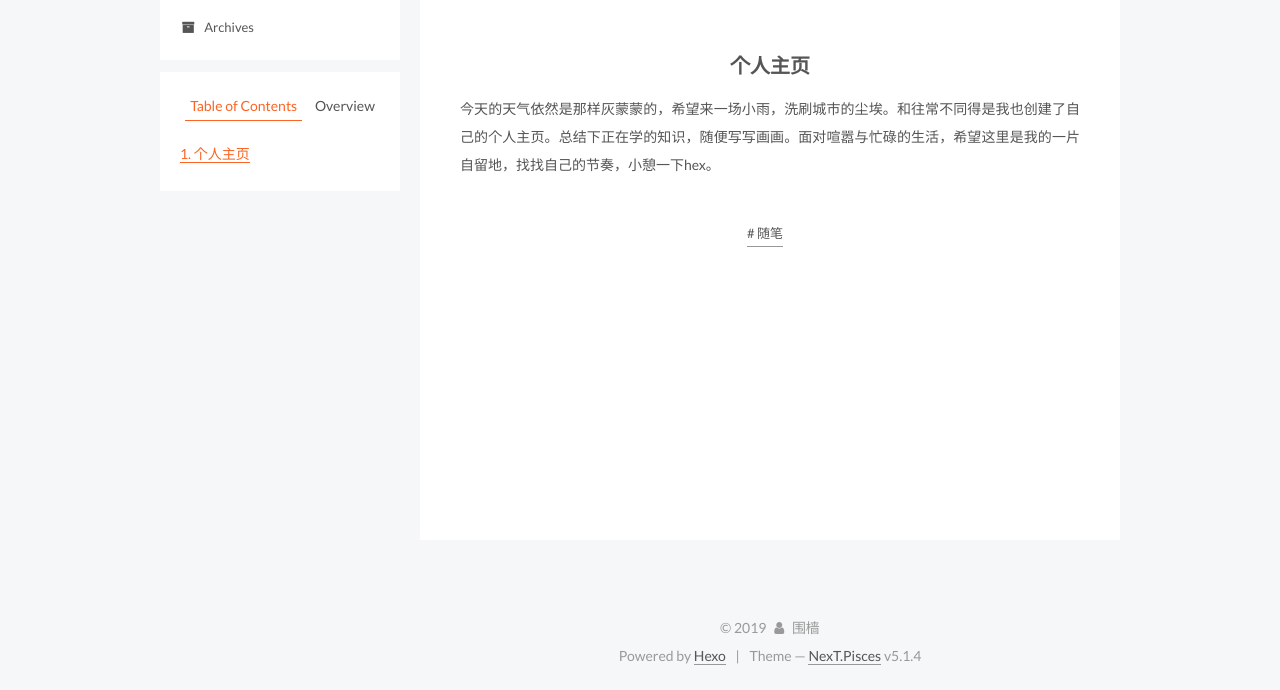
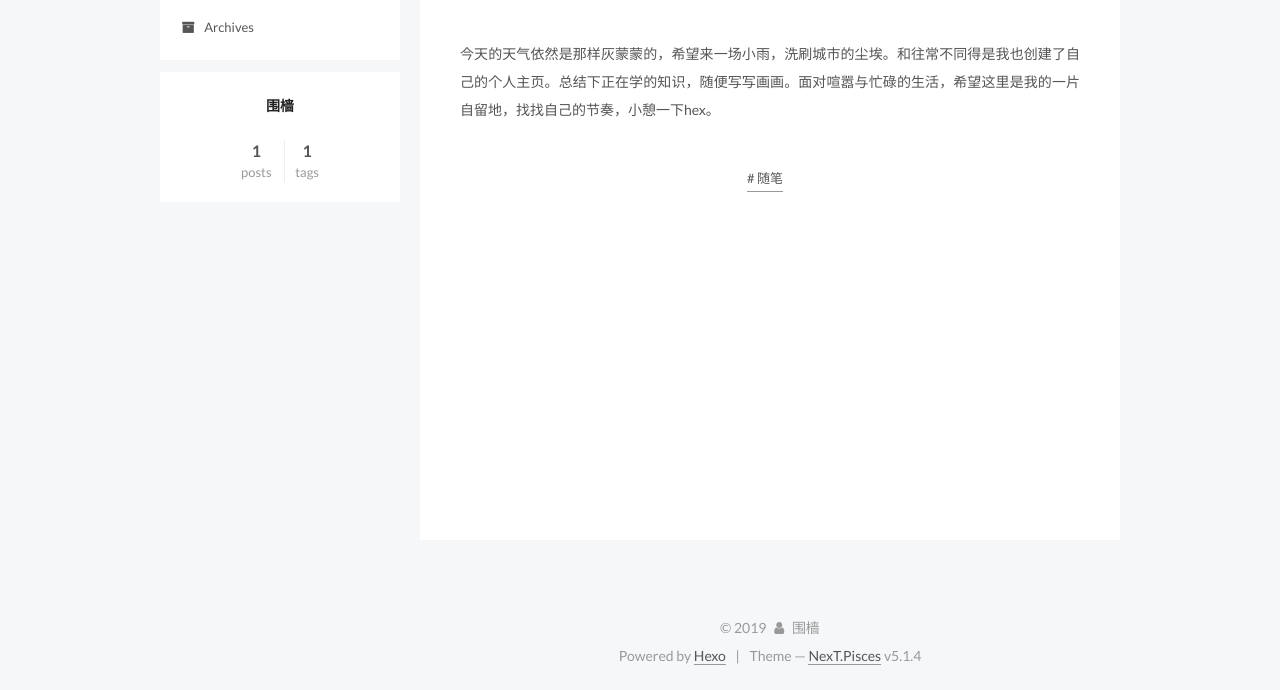
Before and after one commit to weiqiang-w/blog, a plain HTML site: page 2019/07/18/1/index.html in a window 1280 px wide. Shown: the part 163-853 px from the top of the page. Drawn offline with Linux system fonts and the light colour scheme.

Commit message:
Site updated: 2019-07-30 20:47:23

```diff
--- a/2019/07/18/1/index.html
+++ b/2019/07/18/1/index.html
@@ -105,18 +105,18 @@
 
 
 
-<meta name="description" content="个人主页今天的天气依然是那样灰蒙蒙的，希望来一场小雨，洗刷城市的尘埃。和往常不同得是我也创建了自己的个人主页。总结下正在学的知识，随便写写画画。面对喧嚣与忙碌的生活，希望这里是我的一片自留地，找找自己的节奏，小憩一下hex。">
+<meta name="description" content="今天的天气依然是那样灰蒙蒙的，希望来一场小雨，洗刷城市的尘埃。和往常不同得是我也创建了自己的个人主页。总结下正在学的知识，随便写写画画。面对喧嚣与忙碌的生活，希望这里是我的一片自留地，找找自己的节奏，小憩一下hex。">
 <meta name="keywords" content="随笔">
 <meta property="og:type" content="article">
 <meta property="og:title" content="个人主页の诞生">
 <meta property="og:url" content="https://weiqiang-w.github.io/blog.github.io/2019/07/18/1/index.html">
 <meta property="og:site_name" content="围樯の主页">
-<meta property="og:description" content="个人主页今天的天气依然是那样灰蒙蒙的，希望来一场小雨，洗刷城市的尘埃。和往常不同得是我也创建了自己的个人主页。总结下正在学的知识，随便写写画画。面对喧嚣与忙碌的生活，希望这里是我的一片自留地，找找自己的节奏，小憩一下hex。">
+<meta property="og:description" content="今天的天气依然是那样灰蒙蒙的，希望来一场小雨，洗刷城市的尘埃。和往常不同得是我也创建了自己的个人主页。总结下正在学的知识，随便写写画画。面对喧嚣与忙碌的生活，希望这里是我的一片自留地，找找自己的节奏，小憩一下hex。">
 <meta property="og:locale" content="default">
-<meta property="og:updated_time" content="2019-07-21T12:31:58.173Z">
+<meta property="og:updated_time" content="2019-07-30T12:46:47.135Z">
 <meta name="twitter:card" content="summary">
 <meta name="twitter:title" content="个人主页の诞生">
-<meta name="twitter:description" content="个人主页今天的天气依然是那样灰蒙蒙的，希望来一场小雨，洗刷城市的尘埃。和往常不同得是我也创建了自己的个人主页。总结下正在学的知识，随便写写画画。面对喧嚣与忙碌的生活，希望这里是我的一片自留地，找找自己的节奏，小憩一下hex。">
+<meta name="twitter:description" content="今天的天气依然是那样灰蒙蒙的，希望来一场小雨，洗刷城市的尘埃。和往常不同得是我也创建了自己的个人主页。总结下正在学的知识，随便写写画画。面对喧嚣与忙碌的生活，希望这里是我的一片自留地，找找自己的节奏，小憩一下hex。">
 
 
 
@@ -326,7 +326,7 @@
 
 
 
-        <h2 id="个人主页"><a href="#个人主页" class="headerlink" title="个人主页"></a><center>个人主页</center></h2><p>今天的天气依然是那样灰蒙蒙的，希望来一场小雨，洗刷城市的尘埃。和往常不同得是我也创建了自己的个人主页。总结下正在学的知识，随便写写画画。面对喧嚣与忙碌的生活，希望这里是我的一片自留地，找找自己的节奏，小憩一下hex。</p>
+        <p>今天的天气依然是那样灰蒙蒙的，希望来一场小雨，洗刷城市的尘埃。和往常不同得是我也创建了自己的个人主页。总结下正在学的知识，随便写写画画。面对喧嚣与忙碌的生活，希望这里是我的一片自留地，找找自己的节奏，小憩一下hex。</p>
 
 
     </div>
@@ -401,17 +401,8 @@
 
 
 
-        <ul class="sidebar-nav motion-element">
-          <li class="sidebar-nav-toc sidebar-nav-active" data-target="post-toc-wrap">
-            Table of Contents
-          </li>
-          <li class="sidebar-nav-overview" data-target="site-overview-wrap">
-            Overview
-          </li>
-        </ul>
 
-
-      <section class="site-overview-wrap sidebar-panel">
+      <section class="site-overview-wrap sidebar-panel sidebar-panel-active">
         <div class="site-overview">
           <div class="site-author motion-element" itemprop="author" itemscope itemtype="http://schema.org/Person">
 
@@ -462,22 +453,6 @@
         </div>
       </section>
 
-
-      <!--noindex-->
-        <section class="post-toc-wrap motion-element sidebar-panel sidebar-panel-active">
-          <div class="post-toc">
-
-
-
-
-
-
-              <div class="post-toc-content"><ol class="nav"><li class="nav-item nav-level-2"><a class="nav-link" href="#个人主页"><span class="nav-number">1.</span> <span class="nav-text">个人主页</span></a></li></ol></div>
-
-
-          </div>
-        </section>
-      <!--/noindex-->
 
 
 
--- a/content.json
+++ b/content.json
@@ -1 +1 @@
-{"meta":{"title":"围樯の主页","subtitle":"让生命如夏花般绚烂","description":null,"author":"围樯","url":"https://weiqiang-w.github.io/blog.github.io","root":"/"},"pages":[],"posts":[{"title":"个人主页の诞生","slug":"1","date":"2019-07-18T03:18:27.000Z","updated":"2019-07-21T12:31:58.173Z","comments":true,"path":"2019/07/18/1/","link":"","permalink":"https://weiqiang-w.github.io/blog.github.io/2019/07/18/1/","excerpt":"","text":"个人主页今天的天气依然是那样灰蒙蒙的，希望来一场小雨，洗刷城市的尘埃。和往常不同得是我也创建了自己的个人主页。总结下正在学的知识，随便写写画画。面对喧嚣与忙碌的生活，希望这里是我的一片自留地，找找自己的节奏，小憩一下hex。","categories":[],"tags":[{"name":"随笔","slug":"随笔","permalink":"https://weiqiang-w.github.io/blog.github.io/tags/随笔/"}]}]}
+{"meta":{"title":"围樯の主页","subtitle":"让生命如夏花般绚烂","description":null,"author":"围樯","url":"https://weiqiang-w.github.io/blog.github.io","root":"/"},"pages":[],"posts":[{"title":"个人主页の诞生","slug":"1","date":"2019-07-18T03:18:27.000Z","updated":"2019-07-30T12:46:47.135Z","comments":true,"path":"2019/07/18/1/","link":"","permalink":"https://weiqiang-w.github.io/blog.github.io/2019/07/18/1/","excerpt":"","text":"今天的天气依然是那样灰蒙蒙的，希望来一场小雨，洗刷城市的尘埃。和往常不同得是我也创建了自己的个人主页。总结下正在学的知识，随便写写画画。面对喧嚣与忙碌的生活，希望这里是我的一片自留地，找找自己的节奏，小憩一下hex。","categories":[],"tags":[{"name":"随笔","slug":"随笔","permalink":"https://weiqiang-w.github.io/blog.github.io/tags/随笔/"}]}]}
--- a/css/main.css
+++ b/css/main.css
@@ -1823,7 +1823,7 @@ pre .javascript .function {
   width: 4px;
   height: 4px;
   border-radius: 50%;
-  background: #ffac77;
+  background: #7a1ae3;
 }
 .links-of-blogroll {
   font-size: 13px;
```
Also changed, not shown: index.html (+1 -1 lines).
